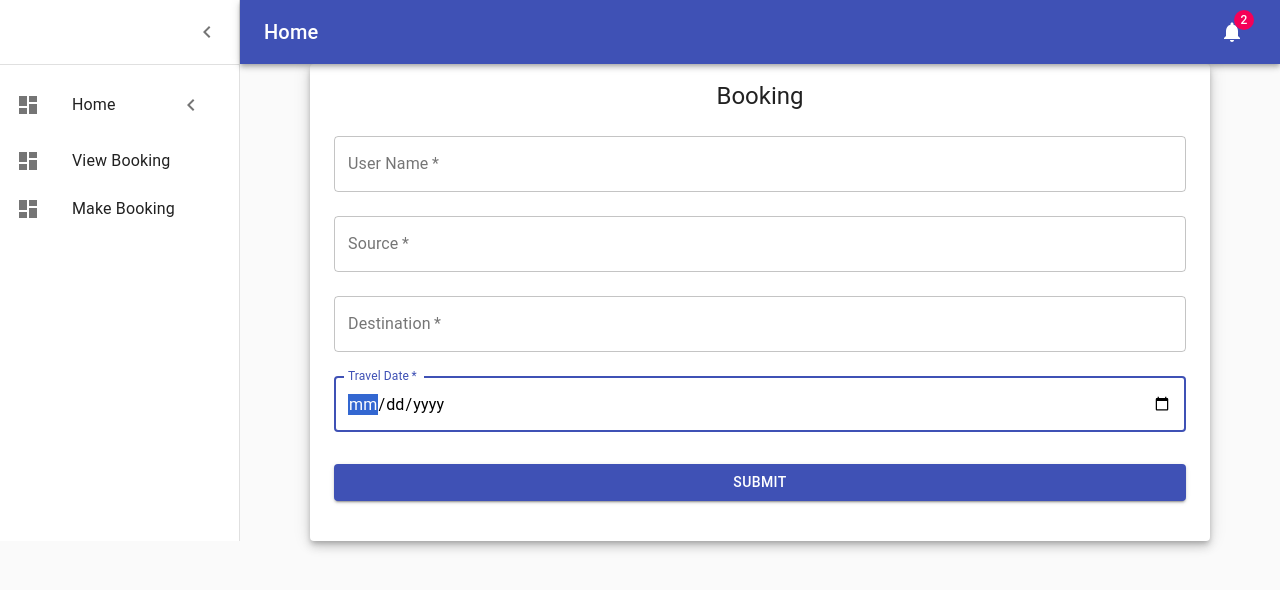
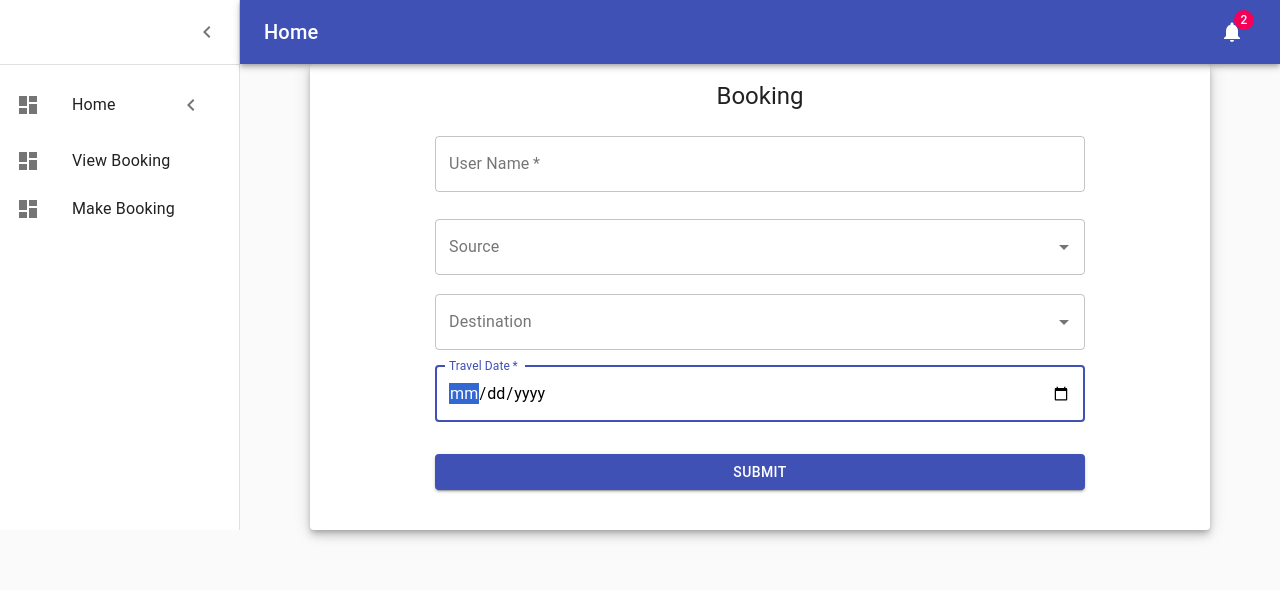
Before and after one commit to DaryaniLeena/csye7220MidTerm, a React (Create React App) app in the folder uberfe/: page /makeBooking in a window 1280 px wide. Shown: the top 590 px of the page. Built offline with nearby package versions, Linux system fonts and the light colour scheme; no server answers; what react-native would draw is missing.

Commit message:
Changes to Make Booking component

```diff
--- a/uberfe/package.json
+++ b/uberfe/package.json
@@ -10,6 +10,7 @@
     "axios": "^0.19.2",
     "github-markdown-css": "4.x",
     "react": "^16.12.0",
+    "react-datepicker": "^3.6.0",
     "react-dom": "^16.12.0",
     "react-hook-form": "^6.4.1",
     "react-markdown": "4.x",
--- a/uberfe/src/pages/Bookings/Home.js
+++ b/uberfe/src/pages/Bookings/Home.js
@@ -10,7 +10,7 @@ const THome = () => {
   const [error, setError] = React.useState("");
   // 18.215.49.36
   // for local -  let url = "http://localhost:5000/bookings-results";
-    //   for prod: let url = "http://18.215.49.36:5000/bookings-results";
+  //   for prod: let url = "http://localhost:5000/bookings-results";
   const getBookings = () => {
     let url = "http://18.215.49.36:5000/bookings-results";
     return fetch(url, {
@@ -52,9 +52,7 @@ const THome = () => {
   return (
     <ScrollView noSpacer={true} noScroll={true} style={styles.container}>
       {bookings.length == 0 ? (
-                <div class-name="error-message">
-                    You do not have any bookings
-                </div>
+        <div class-name="error-message">You do not have any bookings</div>
       ) : (
         <BookingList bookings={bookings} />
       )}
--- a/uberfe/src/pages/Compose/Compose.js
+++ b/uberfe/src/pages/Compose/Compose.js
@@ -6,6 +6,8 @@ import Typography from "@material-ui/core/Typography";
 import { makeStyles } from "@material-ui/core/styles";
 import Button from "@material-ui/core/Button";
 import Paper from "@material-ui/core/Paper";
+import { DatePicker, moment } from "react-datepicker";
+import Autocomplete from "@material-ui/lab/Autocomplete";
 import { Link } from "react-router-dom";
 import "./Compose.css";
 
@@ -55,7 +57,21 @@ const Compose = () => {
   const [destination, setDestination] = useState("");
   const [travel_date, setTravelDate] = useState("");
   const [username, setUsername] = useState("");
+  const [startDate, setStartDate] = useState(new Date());
 
+  const handleSourceChange = (event, values) => {
+    setSource(values);
+    console.log(event.target.value);
+  };
+  const handleDestChange = (event) => {
+    setDestination(event.target.value);
+    console.log(event.target.value);
+  };
+  //   const [source, setCity] = React.useState("");
+
+  //   const handleChange = (event) => {
+  //     setCity(event.target.value);
+  //   };
   // async launch POST
   const postTweet = async (user, source, destination, travel_date) => {
     const paramdict = {
@@ -66,6 +82,11 @@ const Compose = () => {
     };
 
     try {
+      if (source === destination) {
+        alert(
+          "Source and Destination cannot be same. Please enter different values "
+        );
+      } else {
         const config = {
           method: "POST",
           headers: {
@@ -77,11 +98,9 @@ const Compose = () => {
         // 18.215.49.36
         // for local: "http://localhost:5000/book",
         // for prod : "http://18.215.49.36:5000/book",
-            const response = await fetch(
-                "http://18.215.49.36:5000/book",
-                config
-            );
+        const response = await fetch("http://localhost:5000/book", config);
         //const json = await response.json()
+        console.log(user);
         if (response.ok) {
           //return json
           //return response
@@ -98,6 +117,8 @@ const Compose = () => {
           console.log(err);
           alert("exception on reply!");
         }
+        alert("booking done posted!");
+      }
     } catch (error) {
       console.log(error);
       alert("exception on send");
@@ -106,23 +127,13 @@ const Compose = () => {
 
   function handleSubmit(event) {
     event.preventDefault();
-
-        // const priv = true;
-        // //const username = 'Elon Musk';
-        // const myArray = ["women", "men"];
-        // const img_gender = myArray[Math.floor(Math.random() * myArray.length)];
-        // const img_index = Math.floor(Math.random() * 100) + 1;
-        // const img_url =
-        //     "https://randomuser.me/api/portraits/" +
-        //     img_gender +
-        //     "/" +
-        //     img_index.toString() +
-        //     ".jpg";
-
     postTweet(username, source, destination, travel_date);
-        alert("booking done posted!");
+    // alert("booking done posted!");
   }
-
+  //   const yesterday = moment().subtract(1, "day");
+  //   const disablePastDt = (current) => {
+  //     return current.isAfter(yesterday);
+  //   };
   return (
     <React.Fragment>
       <Paper className={classes.paper} elevation={6}>
@@ -144,31 +155,35 @@ const Compose = () => {
               autoComplete="username"
               autoFocus
             />
+
+            <h1></h1>
+            <Autocomplete
+              id="source"
+              options={options}
+              getOptionLabel={(option) => option.title}
+              inputValue={source.value}
+              onChange={(e, v) => setSource(v.title)}
+              style={{ width: 650 }}
+              renderInput={(params) => (
+                <TextField {...params} label="Source" variant="outlined" />
+              )}
+            />
+            <h1></h1>
+            <Autocomplete
+              id="destination"
+              inputValue={destination.value}
+              onChange={(e, v) => setDestination(v.title)}
+              options={options}
+              getOptionLabel={(option) => option.title}
+              style={{ width: 650 }}
+              renderInput={(params) => (
                 <TextField
-                            required
-                            value={source}
-                            onInput={(e) => setSource(e.target.value)}
+                  {...params}
+                  value={destination}
+                  label="Destination"
                   variant="outlined"
-                            margin="normal"
-                            fullWidth
-                            id="source"
-                            label={"Source"}
-                            name="source"
-                            autoComplete="source"
-                            autoFocus
                 />
-                        <TextField
-                            value={destination}
-                            onInput={(e) => setDestination(e.target.value)}
-                            variant="outlined"
-                            margin="normal"
-                            required
-                            fullWidth
-                            id="destination"
-                            label={"Destination"}
-                            name="destination"
-                            autoComplete="destination"
-                            autoFocus
+              )}
             />
             <TextField
               value={travel_date}
@@ -184,6 +199,14 @@ const Compose = () => {
               autoFocus
               required
             />
+            {/* <DatePicker isValidDate={disablePastDt} /> */}
+            {/* <DatePicker
+              selected={startDate}
+              onChange={(date) => setStartDate(date)}
+              //   minDate={moment().toDate()}
+              placeholderText="Select a day"
+            /> */}
+
             <Button
               type="submit"
               fullWidth
@@ -208,5 +231,17 @@ const Compose = () => {
     </React.Fragment>
   );
 };
-
+const options = [
+  { title: "Acton" },
+  { title: "Albany" },
+  { title: "Auburn" },
+  //   { city: "Baldwin", state: "New York" },
+  //   { city: "Baldwin Harbor", state: "New York" },
+  //   { city: "Baltimore", state: "Maryland" },
+  //   { city: "Bedford", state: "New Hampshire" },
+  //   { city: "Bloomingdale", state: "New Jersey" },
+  //   { city: "Bridgeton", state: "New Jersey" },
+  //   { city: "Essex", state: "Vermont" },
+  //   { city: "Farmington", state: "Maine" },
+];
 export default Compose;
```
Lines whose indentation alone changed are shown as unchanged.
